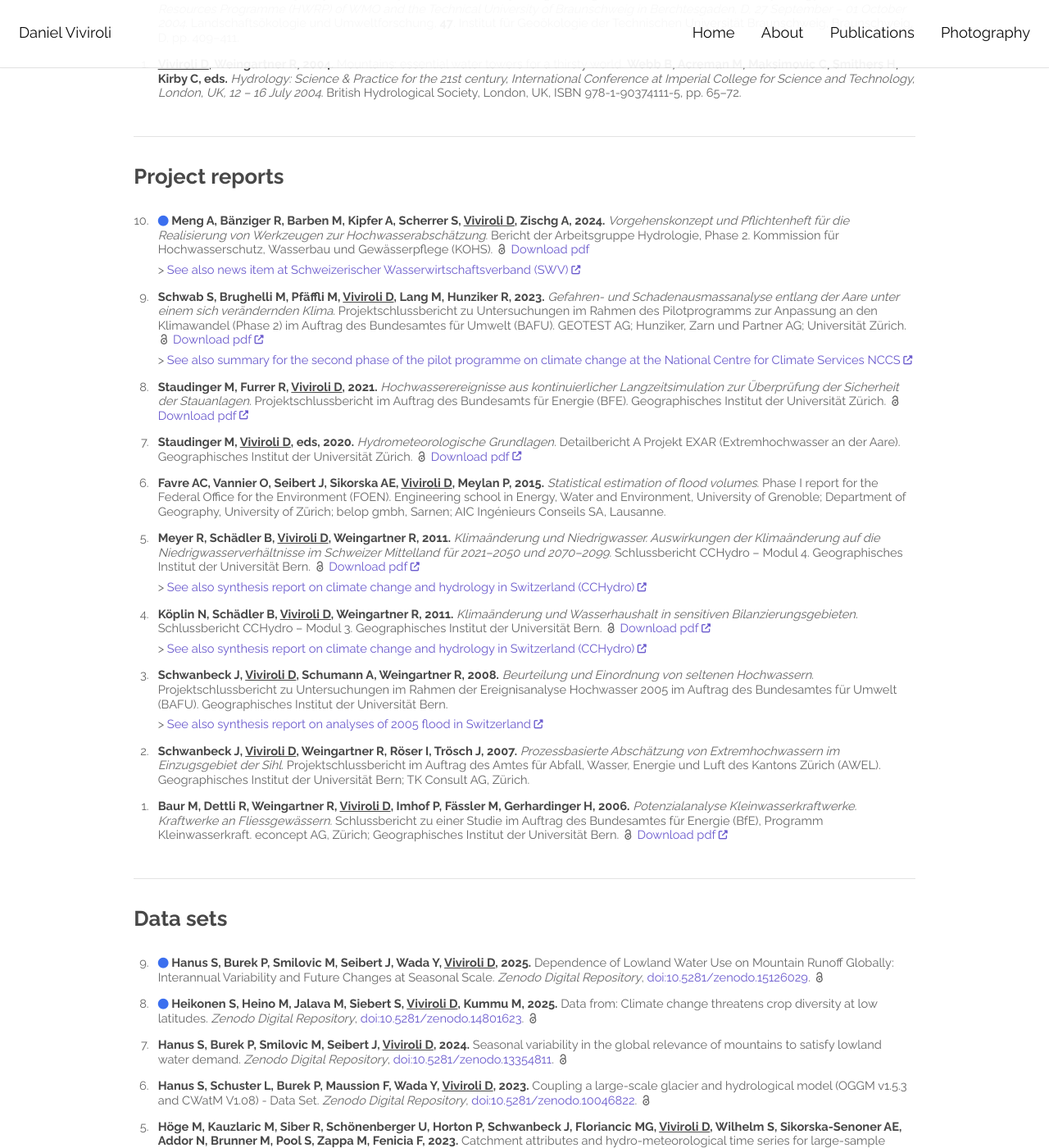
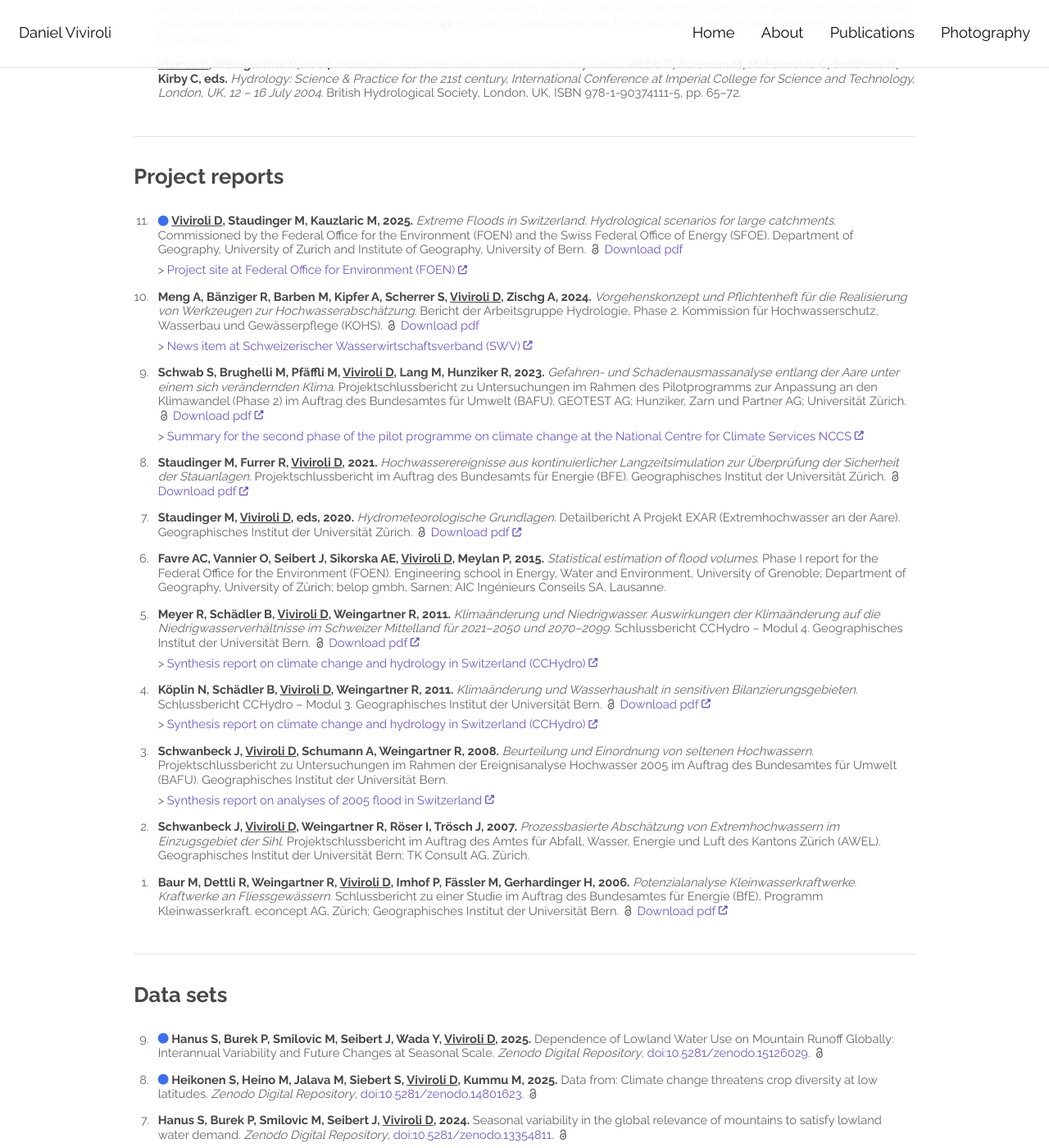
Before and after one commit to dviviroli/dviviroli.github.io, a Jekyll site: the page built from publications.html, in a window 1280 px wide and 1400 px high, scrolled down 8170 px. Shown: the whole window at 82% size. Built offline with Jekyll 4.4.1, drawn with Linux system fonts in a browser that asks for light colours; some web fonts are replaced; a script that is not in the unit is left out; comment, search, counter and statistics services are not loaded.

```diff
--- a/_data/publications_project-reports.yml
+++ b/_data/publications_project-reports.yml
@@ -1,3 +1,16 @@
+- authors: Viviroli D, Staudinger M, Kauzlaric M
+  year: 2025
+  title: "Extreme Floods in Switzerland. Hydrological scenarios for large catchments"
+  report: Commissioned by the Federal Office for the Environment (FOEN) and the Swiss Federal Office of Energy (SFOE)
+  institution: Department of Geography, University of Zurich and Institute of Geography, University of Bern
+  links:
+  - url: "https://www.bafu.admin.ch/bafu/de/home/themen/naturgefahren/dossiers/grossprojekte-hochwasserschutz/projekt-extremhochwasser-schweiz-exch.html"
+    text: Project site at Federal Office for Environment (FOEN)
+    external: Y
+  openaccess: Y
+  pdf: https://www.bafu.admin.ch/dam/bafu/en/dokumente/wasser/externe-studien-berichte/extreme-floods-in-switzerland.pdf.download.pdf/Extreme-Floods-in-Switzerland.pdf
+  new: Y
+
 - authors: Meng A, Bänziger R, Barben M, Kipfer A, Scherrer S, Viviroli D, Zischg A
   year: 2024
   title: "Vorgehenskonzept und Pflichtenheft für die Realisierung von Werkzeugen zur Hochwasserabschätzung"
@@ -5,11 +18,11 @@
   institution: Kommission für Hochwasserschutz, Wasserbau und Gewässerpflege (KOHS)
   links:
   - url: "https://www.swv.ch/detail/vorgehenskonzept-pflichtenheft-fuer-die-realisierung-von-werkzeugen-zur-hochwasserabschaetzung"
-    text: See also news item at Schweizerischer Wasserwirtschaftsverband (SWV)
+    text: News item at Schweizerischer Wasserwirtschaftsverband (SWV)
     external: Y
   openaccess: Y
   pdf: https://www.swv.ch/fileadmin/user_upload/site/PDF/SWV_intern/KOHS_Hydrologie_Vorgehenskonzept-Pflichtenheft_241217.pdf
-  new: Y
+  new: N
 
 - authors: Schwab S, Brughelli M, Pfäffli M, Viviroli D, Lang M, Hunziker R
   year: 2023
@@ -21,7 +34,7 @@
   pdf_external: Y
   links:
   - url: "https://www.nccs.admin.ch/nccs/de/home/massnahmen/pak/projektephase2/pilotprojekte-zur-anpassung-an-den-klimawandel--cluster--managem/c-02-hochwasserabschaetzung-entlang-der-aare.html"
-    text: See also summary for the second phase of the pilot programme on climate change at the National Centre for Climate Services NCCS
+    text: Summary for the second phase of the pilot programme on climate change at the National Centre for Climate Services NCCS
     external: Y
 
 - authors: Staudinger M, Furrer R, Viviroli D
@@ -58,7 +71,7 @@
   pdf_external: Y
   links:
   - url: "https://www.bafu.admin.ch/bafu/de/home/themen/wasser/publikationen-studien/publikationen-wasser/auswirkungen-klimaaenderung-wasserressourcen-gewaesser.html"
-    text: See also synthesis report on climate change and hydrology in Switzerland (CCHydro)
+    text: Synthesis report on climate change and hydrology in Switzerland (CCHydro)
     external: Y
 
 - authors: Köplin N, Schädler B, Viviroli D, Weingartner R
@@ -71,7 +84,7 @@
   pdf_external: Y
   links:
   - url: "https://www.bafu.admin.ch/bafu/de/home/themen/wasser/publikationen-studien/publikationen-wasser/auswirkungen-klimaaenderung-wasserressourcen-gewaesser.html"
-    text: See also synthesis report on climate change and hydrology in Switzerland (CCHydro)
+    text: Synthesis report on climate change and hydrology in Switzerland (CCHydro)
     external: Y
 
 - authors: Schwanbeck J, Viviroli D, Schumann A, Weingartner R
@@ -81,7 +94,7 @@
   institution: Geographisches Institut der Universität Bern
   links:
   - url: "https://www.bafu.admin.ch/bafu/de/home/themen/naturgefahren/publikationen-studien/publikationen/ereignisanalyse-hochwasser-2005-analyse-von-prozessen-massnahmen-und-gefahrengrundlagen.html"
-    text: See also synthesis report on analyses of 2005 flood in Switzerland
+    text: Synthesis report on analyses of 2005 flood in Switzerland
     external: Y
 
 - authors: Schwanbeck J, Viviroli D, Weingartner R, Röser I, Trösch J
```
Also changed, not shown: _data/publications_newsitems.yml (added, +21 -0 lines), about.html (+70 -0 lines).
